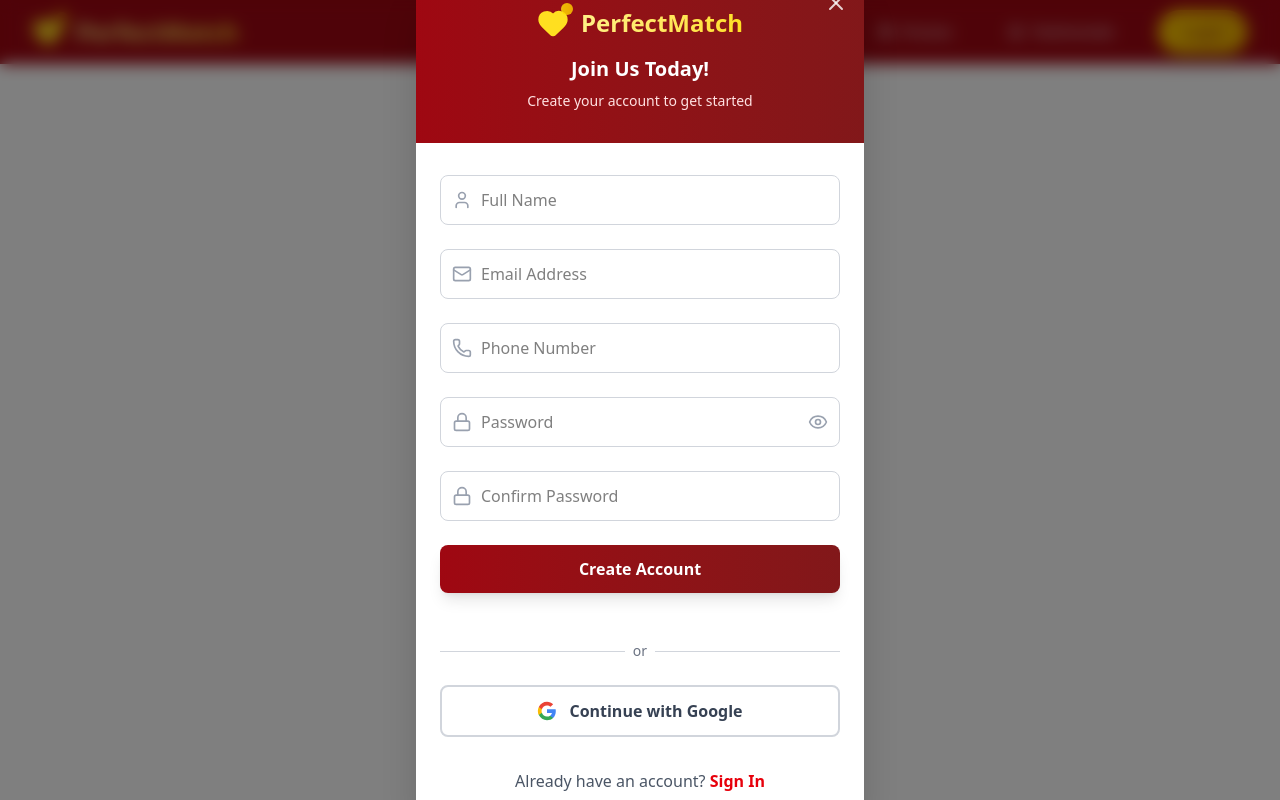
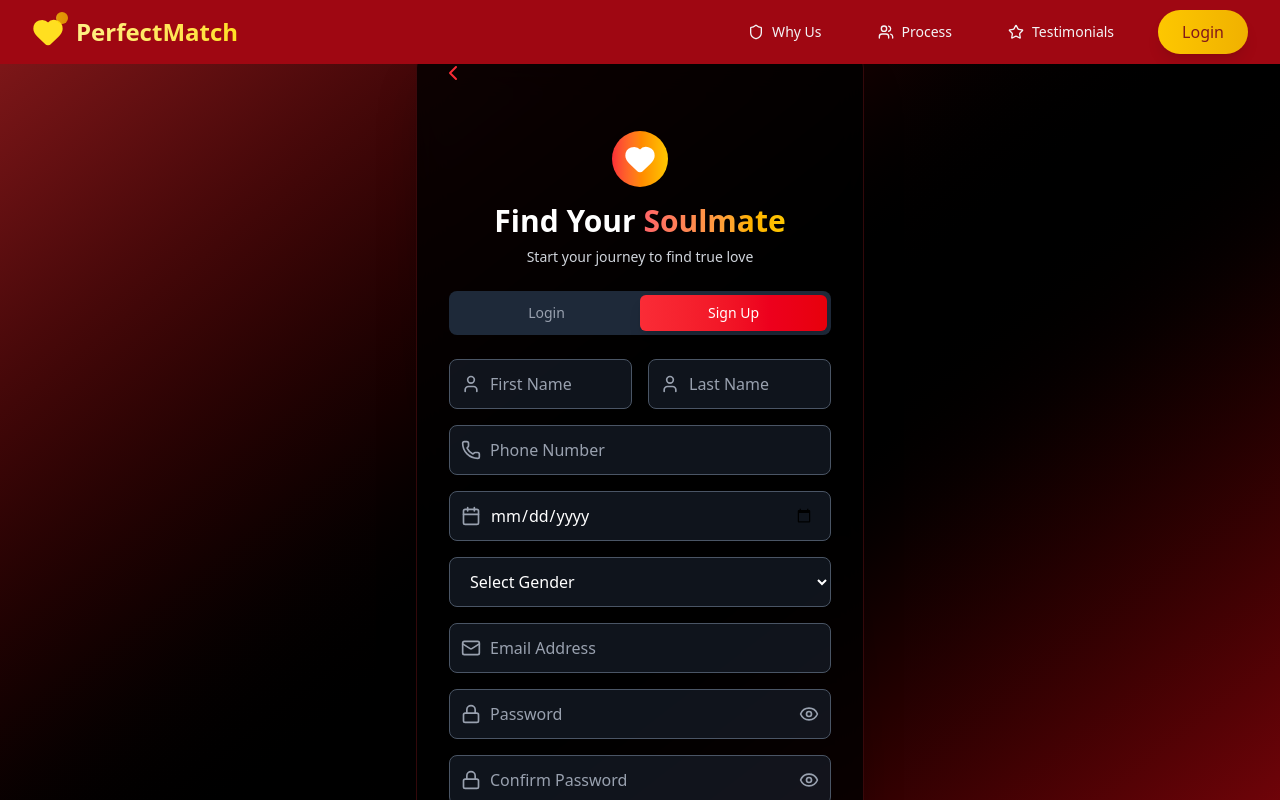
Before and after one commit to megbasrur/OggnTechMatrimonial, a React (Vite) app: page /login in a window 1280 px wide. Both pictures are taken after a click on the button "Sign Up". Shown: the top 800 px of the page. Built offline with nearby package versions, Linux system fonts and the light colour scheme; the HTML template or start-up script is replaced by a standard one.

Commit message:
Added the login signup comppnent

```diff
--- a/src/App.jsx
+++ b/src/App.jsx
@@ -11,8 +11,7 @@ function App() {
       <Navbar/>
       <Routes>
         <Route path='/' element={<LandingPage/>} />
-        <Route path='/login' element={<LoginSignup isOpen={true} onClose={() => {}} />} />
-
+        <Route path='/login' element={<LoginSignup/>}/>
       </Routes>
     </>
   )
--- a/src/components/LoginSignup.jsx
+++ b/src/components/LoginSignup.jsx
@@ -1,228 +1,346 @@
 import React, { useState } from 'react';
-import { Heart, X, Eye, EyeOff, Mail, Lock, User, Phone } from 'lucide-react';
+import { Heart, Eye, EyeOff, Mail, Lock, User, Phone, Calendar,ChevronLeft } from 'lucide-react';
+import { Link } from 'react-router-dom';
 
-const LoginSignup = ({ isOpen, onClose }) => {
+function LoginSignup() {
   const [isLogin, setIsLogin] = useState(true);
+  // isLogin is true then the login page gets rendered else signup page gets rendered
   const [showPassword, setShowPassword] = useState(false);
+  const [showConfirmPassword, setShowConfirmPassword] = useState(false);
   const [formData, setFormData] = useState({
-    name: '',
     email: '',
+    password: '',
+    confirmPassword: '',
+    firstName: '',
+    lastName: '',
     phone: '',
-    password: '',
-    confirmPassword: ''
+    dateOfBirth: '',
+    gender: ''
   });
+  const [errors, setErrors] = useState({});
 
   const handleInputChange = (e) => {
-    setFormData({
-      ...formData,
-      [e.target.name]: e.target.value
-    });
+    const { name, value } = e.target;
+    setFormData(prev => ({
+      ...prev,
+      [name]: value
+    }));
+    // Clear error when user starts typing
+    if (errors[name]) {
+      setErrors(prev => ({
+        ...prev,
+        [name]: ''
+      }));
+    }
   };
 
-  const handleSubmit = (e) => {
-    e.preventDefault();
-    // Handle form submission logic here
-    console.log('Form submitted:', formData);
+  const validateForm = () => {
+    const newErrors = {};
+
+    // Email validation
+    if (!formData.email) {
+      newErrors.email = 'Email is required';
+    } else if (!/\S+@\S+\.\S+/.test(formData.email)) {
+      newErrors.email = 'Email is invalid';
+    }
+
+    // Password validation
+    if (!formData.password) {
+      newErrors.password = 'Password is required';
+    } else if (formData.password.length < 6) {
+      newErrors.password = 'Password must be at least 6 characters';
+    }
+
+    // Signup specific validations
+    if (!isLogin) {
+      if (!formData.firstName) {
+        newErrors.firstName = 'First name is required';
+      }
+      if (!formData.lastName) {
+        newErrors.lastName = 'Last name is required';
+      }
+      if (!formData.phone) {
+        newErrors.phone = 'Phone number is required';
+      }
+      if (!formData.dateOfBirth) {
+        newErrors.dateOfBirth = 'Date of birth is required';
+      }
+      if (!formData.gender) {
+        newErrors.gender = 'Gender is required';
+      }
+      if (formData.password !== formData.confirmPassword) {
+        newErrors.confirmPassword = 'Passwords do not match';
+      }
+    }
+
+    setErrors(newErrors);
+    return Object.keys(newErrors).length === 0;
   };
 
-  const switchMode = () => {
+  const handleSubmit = () => {
+    if (validateForm()) {
+      // Simulate API call
+      console.log('Form submitted:', { ...formData, action: isLogin ? 'login' : 'signup' });
+      alert(`${isLogin ? 'Login' : 'Signup'} successful! Check console for form data.`);
+    }
+  };
+
+  const toggleMode = () => {
     setIsLogin(!isLogin);
     setFormData({
-      name: '',
       email: '',
+      password: '',
+      confirmPassword: '',
+      firstName: '',
+      lastName: '',
       phone: '',
-      password: '',
-      confirmPassword: ''
+      dateOfBirth: '',
+      gender: ''
     });
+    setErrors({});
   };
 
-  if (!isOpen) return null;
-
   return (
-    <div className="fixed inset-0 z-50 flex items-center justify-center bg-black/50 backdrop-blur-sm">
-      <div className="relative w-full max-w-md mx-4 bg-white rounded-2xl shadow-2xl overflow-hidden">
-        {/* Header with gradient */}
-        <div className="relative bg-gradient-to-r from-red-800 to-red-900 px-6 py-8 text-center">
-          <button
-            onClick={onClose}
-            className="absolute top-4 right-4 text-white/80 hover:text-white transition-colors"
-          >
-            <X className="w-6 h-6" />
-          </button>
-
-          <div className="flex items-center justify-center space-x-3 mb-4">
-            <div className="relative">
-              <Heart className="w-8 h-8 text-yellow-300" fill="currentColor" />
-              <div className="absolute -top-1 -right-1 w-3 h-3 bg-gradient-to-r from-yellow-300 to-yellow-400 rounded-full animate-pulse"></div>
+    <div className="min-h-screen bg-gradient-to-br from-red-900 via-black to-red-800 flex items-center justify-center p-4 mt-9">
+      <div className="bg-black/80 backdrop-blur-lg rounded-2xl shadow-2xl border border-red-500/20 w-full max-w-md">
+          <Link to="/" className="inline-block px-6 py-2 bg-transparent text-red-500 font-semibold rounded-full hover:bg-red-200 transition">
+            <ChevronLeft/>
+          </Link>
+        {/* Header */}
+        <div className="text-center p-8 pb-6">
+          <div className="flex justify-center mb-4">
+            <div className="bg-gradient-to-r from-red-500 to-yellow-400 p-3 rounded-full">
+              <Heart className="w-8 h-8 text-white fill-current" />
             </div>
-            <h2 className="text-2xl font-bold bg-gradient-to-r from-yellow-200 to-yellow-300 bg-clip-text text-transparent">
-              PerfectMatch
-            </h2>
           </div>
-
-          <h3 className="text-xl font-semibold text-white mb-2">
-            {isLogin ? 'Welcome Back!' : 'Join Us Today!'}
-          </h3>
-          <p className="text-red-100 text-sm">
-            {isLogin ? 'Sign in to find your perfect match' : 'Create your account to get started'}
+          <h1 className="text-3xl font-bold text-white mb-2">
+            Find Your <span className="text-transparent bg-clip-text bg-gradient-to-r from-red-400 to-yellow-400">Soulmate</span>
+          </h1>
+          <p className="text-gray-300 text-sm">
+            {isLogin ? 'Welcome back to your love journey' : 'Start your journey to find true love'}
           </p>
         </div>
 
-        {/* Form */}
-        <div className="px-6 py-8">
-          <div className="space-y-6">
-            {/* Name field - only for signup */}
+        {/* Form rendering options */}
+        <div className="px-8 pb-8">
+          <div className="space-y-4">
+            {/* Login/Signup Toggle */}
+            <div className="flex bg-gray-800 rounded-lg p-1 mb-6">
+              <button
+                type="button"
+                onClick={() => setIsLogin(true)}
+                className={`flex-1 py-2 px-4 rounded-md text-sm font-medium transition-all ${
+                  isLogin
+                    ? 'bg-gradient-to-r from-red-500 to-red-600 text-white shadow-lg'
+                    : 'text-gray-400 hover:text-white'
+                }`}
+              >
+                Login
+              </button>
+              <button
+                type="button"
+                onClick={() => setIsLogin(false)}
+                className={`flex-1 py-2 px-4 rounded-md text-sm font-medium transition-all ${
+                  !isLogin
+                    ? 'bg-gradient-to-r from-red-500 to-red-600 text-white shadow-lg'
+                    : 'text-gray-400 hover:text-white'
+                }`}
+              >
+                Sign Up
+              </button>
+            </div>
+
+            {/* Signup Fields */}
             {!isLogin && (
+              <>
+                <div className="grid grid-cols-2 gap-4">
+                  <div>
                     <div className="relative">
-                <div className="absolute inset-y-0 left-0 pl-3 flex items-center pointer-events-none">
-                  <User className="w-5 h-5 text-gray-400" />
-                </div>
+                      <User className="absolute left-3 top-1/2 transform -translate-y-1/2 text-gray-400 w-5 h-5" />
                       <input
                         type="text"
-                  name="name"
-                  placeholder="Full Name"
-                  value={formData.name}
+                        name="firstName"
+                        placeholder="First Name"
+                        value={formData.firstName}
                         onChange={handleInputChange}
-                  className="w-full pl-10 pr-4 py-3 border border-gray-300 rounded-lg focus:ring-2 focus:ring-red-500 focus:border-transparent transition-all duration-300 outline-none"
-                  required={!isLogin}
+                        className="w-full pl-10 pr-4 py-3 bg-gray-800/50 border border-gray-600 rounded-lg text-white placeholder-gray-400 focus:border-red-500 focus:ring-2 focus:ring-red-500/20 transition-all"
                       />
                     </div>
+                    {errors.firstName && <p className="text-red-400 text-xs mt-1">{errors.firstName}</p>}
+                  </div>
+                  <div>
+                    <div className="relative">
+                      <User className="absolute left-3 top-1/2 transform -translate-y-1/2 text-gray-400 w-5 h-5" />
+                      <input
+                        type="text"
+                        name="lastName"
+                        placeholder="Last Name"
+                        value={formData.lastName}
+                        onChange={handleInputChange}
+                        className="w-full pl-10 pr-4 py-3 bg-gray-800/50 border border-gray-600 rounded-lg text-white placeholder-gray-400 focus:border-red-500 focus:ring-2 focus:ring-red-500/20 transition-all"
+                      />
+                    </div>
+                    {errors.lastName && <p className="text-red-400 text-xs mt-1">{errors.lastName}</p>}
+                  </div>
+                </div>
+
+                <div>
+                  <div className="relative">
+                    <Phone className="absolute left-3 top-1/2 transform -translate-y-1/2 text-gray-400 w-5 h-5" />
+                    <input
+                      type="tel"
+                      name="phone"
+                      placeholder="Phone Number"
+                      value={formData.phone}
+                      onChange={handleInputChange}
+                      className="w-full pl-10 pr-4 py-3 bg-gray-800/50 border border-gray-600 rounded-lg text-white placeholder-gray-400 focus:border-red-500 focus:ring-2 focus:ring-red-500/20 transition-all"
+                    />
+                  </div>
+                  {errors.phone && <p className="text-red-400 text-xs mt-1">{errors.phone}</p>}
+                </div>
+
+                <div>
+                  <div className="relative">
+                    <Calendar className="absolute left-3 top-1/2 transform -translate-y-1/2 text-gray-400 w-5 h-5" />
+                    <input
+                      type="date"
+                      name="dateOfBirth"
+                      placeholder="Date of Birth"
+                      value={formData.dateOfBirth}
+                      onChange={handleInputChange}
+                      className="w-full pl-10 pr-4 py-3 bg-gray-800/50 border border-gray-600 rounded-lg text-white placeholder-gray-400 focus:border-red-500 focus:ring-2 focus:ring-red-500/20 transition-all"
+                    />
+                  </div>
+                  {errors.dateOfBirth && <p className="text-red-400 text-xs mt-1">{errors.dateOfBirth}</p>}
+                </div>
+
+                <div>
+                  <select
+                    name="gender"
+                    value={formData.gender}
+                    onChange={handleInputChange}
+                    className="w-full px-4 py-3 bg-gray-800/50 border border-gray-600 rounded-lg text-white focus:border-red-500 focus:ring-2 focus:ring-red-500/20 transition-all"
+                  >
+                    <option value="">Select Gender</option>
+                    <option value="male">Male</option>
+                    <option value="female">Female</option>
+                    <option value="other">Other</option>
+                  </select>
+                  {errors.gender && <p className="text-red-400 text-xs mt-1">{errors.gender}</p>}
+                </div>
+              </>
             )}
 
-            {/* Email field */}
+            {/* Email */}
+            <div>
               <div className="relative">
-              <div className="absolute inset-y-0 left-0 pl-3 flex items-center pointer-events-none">
-                <Mail className="w-5 h-5 text-gray-400" />
-              </div>
+                <Mail className="absolute left-3 top-1/2 transform -translate-y-1/2 text-gray-400 w-5 h-5" />
                 <input
                   type="email"
                   name="email"
                   placeholder="Email Address"
                   value={formData.email}
                   onChange={handleInputChange}
-                className="w-full pl-10 pr-4 py-3 border border-gray-300 rounded-lg focus:ring-2 focus:ring-red-500 focus:border-transparent transition-all duration-300 outline-none"
-                required
+                  className="w-full pl-10 pr-4 py-3 bg-gray-800/50 border border-gray-600 rounded-lg text-white placeholder-gray-400 focus:border-red-500 focus:ring-2 focus:ring-red-500/20 transition-all"
                 />
               </div>
+              {errors.email && <p className="text-red-400 text-xs mt-1">{errors.email}</p>}
+            </div>
 
-            {/* Phone field - only for signup */}
-            {!isLogin && (
+            {/* Password */}
+            <div>
               <div className="relative">
-                <div className="absolute inset-y-0 left-0 pl-3 flex items-center pointer-events-none">
-                  <Phone className="w-5 h-5 text-gray-400" />
-                </div>
-                <input
-                  type="tel"
-                  name="phone"
-                  placeholder="Phone Number"
-                  value={formData.phone}
-                  onChange={handleInputChange}
-                  className="w-full pl-10 pr-4 py-3 border border-gray-300 rounded-lg focus:ring-2 focus:ring-red-500 focus:border-transparent transition-all duration-300 outline-none"
-                  required={!isLogin}
-                />
-              </div>
-            )}
-
-            {/* Password field */}
-            <div className="relative">
-              <div className="absolute inset-y-0 left-0 pl-3 flex items-center pointer-events-none">
-                <Lock className="w-5 h-5 text-gray-400" />
-              </div>
+                <Lock className="absolute left-3 top-1/2 transform -translate-y-1/2 text-gray-400 w-5 h-5" />
                 <input
                   type={showPassword ? "text" : "password"}
                   name="password"
                   placeholder="Password"
                   value={formData.password}
                   onChange={handleInputChange}
-                className="w-full pl-10 pr-12 py-3 border border-gray-300 rounded-lg focus:ring-2 focus:ring-red-500 focus:border-transparent transition-all duration-300 outline-none"
-                required
+                  className="w-full pl-10 pr-12 py-3 bg-gray-800/50 border border-gray-600 rounded-lg text-white placeholder-gray-400 focus:border-red-500 focus:ring-2 focus:ring-red-500/20 transition-all"
                 />
                 <button
                   type="button"
                   onClick={() => setShowPassword(!showPassword)}
-                className="absolute inset-y-0 right-0 pr-3 flex items-center text-gray-400 hover:text-gray-600"
+                  className="absolute right-3 top-1/2 transform -translate-y-1/2 text-gray-400 hover:text-white transition-colors"
                 >
                   {showPassword ? <EyeOff className="w-5 h-5" /> : <Eye className="w-5 h-5" />}
                 </button>
               </div>
+              {errors.password && <p className="text-red-400 text-xs mt-1">{errors.password}</p>}
+            </div>
 
-            {/* Confirm Password - only for signup */}
+            {/* Confirm Password (Signup only) */}
             {!isLogin && (
+              <div>
                 <div className="relative">
-                <div className="absolute inset-y-0 left-0 pl-3 flex items-center pointer-events-none">
-                  <Lock className="w-5 h-5 text-gray-400" />
-                </div>
+                  <Lock className="absolute left-3 top-1/2 transform -translate-y-1/2 text-gray-400 w-5 h-5" />
                   <input
-                  type="password"
+                    type={showConfirmPassword ? "text" : "password"}
                     name="confirmPassword"
                     placeholder="Confirm Password"
                     value={formData.confirmPassword}
                     onChange={handleInputChange}
-                  className="w-full pl-10 pr-4 py-3 border border-gray-300 rounded-lg focus:ring-2 focus:ring-red-500 focus:border-transparent transition-all duration-300 outline-none"
-                  required={!isLogin}
+                    className="w-full pl-10 pr-12 py-3 bg-gray-800/50 border border-gray-600 rounded-lg text-white placeholder-gray-400 focus:border-red-500 focus:ring-2 focus:ring-red-500/20 transition-all"
                   />
+                  <button
+                    type="button"
+                    onClick={() => setShowConfirmPassword(!showConfirmPassword)}
+                    className="absolute right-3 top-1/2 transform -translate-y-1/2 text-gray-400 hover:text-white transition-colors"
+                  >
+                    {showConfirmPassword ? <EyeOff className="w-5 h-5" /> : <Eye className="w-5 h-5" />}
+                  </button>
+                </div>
+                {errors.confirmPassword && <p className="text-red-400 text-xs mt-1">{errors.confirmPassword}</p>}
               </div>
             )}
 
-            {/* Forgot Password - only for login */}
+            {/* Remember Me & Forgot Password */}
             {isLogin && (
-              <div className="text-right">
-                <a href="#" className="text-sm text-red-600 hover:text-red-700 transition-colors">
-                  Forgot Password?
-                </a>
+              <div className="flex items-center justify-between text-sm">
+                <label className="flex items-center text-gray-300">
+                  <input type="checkbox" className="mr-2 rounded border-gray-600 bg-gray-800 text-red-500 focus:ring-red-500" />
+                  Remember me
+                </label>
+                <button type="button" className="text-red-400 hover:text-red-300 transition-colors">
+                  Forgot password?
+                </button>
               </div>
             )}
 
             {/* Submit Button */}
             <button
-              type="button"
               onClick={handleSubmit}
-              className="w-full bg-gradient-to-r from-red-800 to-red-900 text-white py-3 rounded-lg font-semibold shadow-lg hover:shadow-xl transform hover:scale-105 transition-all duration-300 hover:from-red-700 hover:to-red-800"
+              className="w-full py-3 bg-gradient-to-r from-red-500 to-red-600 hover:from-red-600 hover:to-red-700 text-white font-semibold rounded-lg shadow-lg hover:shadow-xl transform hover:scale-105 transition-all duration-200 focus:ring-4 focus:ring-red-500/30 cursor-pointer text-center"
             >
               {isLogin ? 'Sign In' : 'Create Account'}
             </button>
 
-            {/* Divider */}
-            <div className="relative my-6">
-              <div className="absolute inset-0 flex items-center">
-                <div className="w-full border-t border-gray-300"></div>
+            {/* Toggle Link */}
+            <div className="text-center text-sm">
+              <span className="text-gray-400">
+                {isLogin ? "Don't have an account? " : "Already have an account? "}
+              </span>
+              <button
+                type="button"
+                onClick={toggleMode}
+                className="text-yellow-400 hover:text-yellow-300 font-medium transition-colors"
+              >
+                {isLogin ? 'Sign up here' : 'Sign in here'}
+              </button>
             </div>
-              <div className="relative flex justify-center text-sm">
-                <span className="px-2 bg-white text-gray-500">or</span>
           </div>
         </div>
 
-            {/* Google Sign In */}
-            <button
-              type="button"
-              className="w-full flex items-center justify-center space-x-3 bg-white border-2 border-gray-300 text-gray-700 py-3 rounded-lg font-semibold hover:bg-gray-50 hover:border-gray-400 transition-all duration-300"
-            >
-              <svg className="w-5 h-5" viewBox="0 0 24 24">
-                <path fill="#4285F4" d="M22.56 12.25c0-.78-.07-1.53-.2-2.25H12v4.26h5.92c-.26 1.37-1.04 2.53-2.21 3.31v2.77h3.57c2.08-1.92 3.28-4.74 3.28-8.09z"/>
-                <path fill="#34A853" d="M12 23c2.97 0 5.46-.98 7.28-2.66l-3.57-2.77c-.98.66-2.23 1.06-3.71 1.06-2.86 0-5.29-1.93-6.16-4.53H2.18v2.84C3.99 20.53 7.7 23 12 23z"/>
-                <path fill="#FBBC05" d="M5.84 14.09c-.22-.66-.35-1.36-.35-2.09s.13-1.43.35-2.09V7.07H2.18C1.43 8.55 1 10.22 1 12s.43 3.45 1.18 4.93l2.85-2.22.81-.62z"/>
-                <path fill="#EA4335" d="M12 5.38c1.62 0 3.06.56 4.21 1.64l3.15-3.15C17.45 2.09 14.97 1 12 1 7.7 1 3.99 3.47 2.18 7.07l3.66 2.84c.87-2.6 3.3-4.53 6.16-4.53z"/>
-              </svg>
-              <span>Continue with Google</span>
-            </button>
-          </div>
-
-          {/* Switch between Login/Signup */}
-          <div className="mt-8 text-center">
-            <p className="text-gray-600">
-              {isLogin ? "Don't have an account? " : "Already have an account? "}
-              <button
-                onClick={switchMode}
-                className="text-red-600 hover:text-red-700 font-semibold transition-colors"
-              >
-                {isLogin ? 'Sign Up' : 'Sign In'}
-              </button>
-            </p>
+        {/* Footer */}
+        <div className="px-8 pb-6">
+          <div className="text-center text-xs text-gray-500 border-t border-gray-700 pt-4">
+            By {isLogin ? 'signing in' : 'creating an account'}, you agree to our Terms of Service and Privacy Policy
           </div>
         </div>
       </div>
     </div>
   );
-};
+}
 
 export default LoginSignup;
```
Lines whose indentation alone changed are shown as unchanged.
